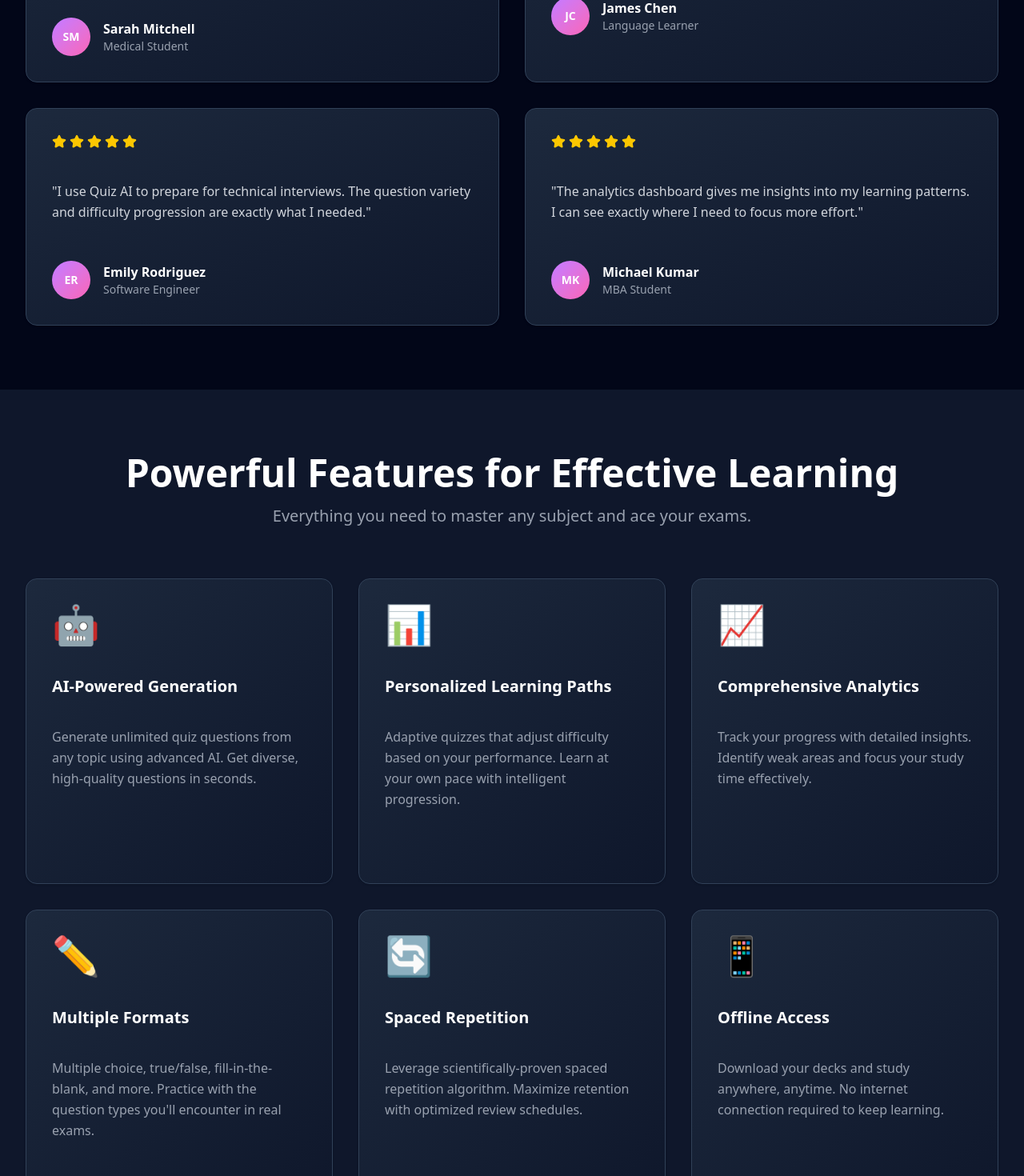
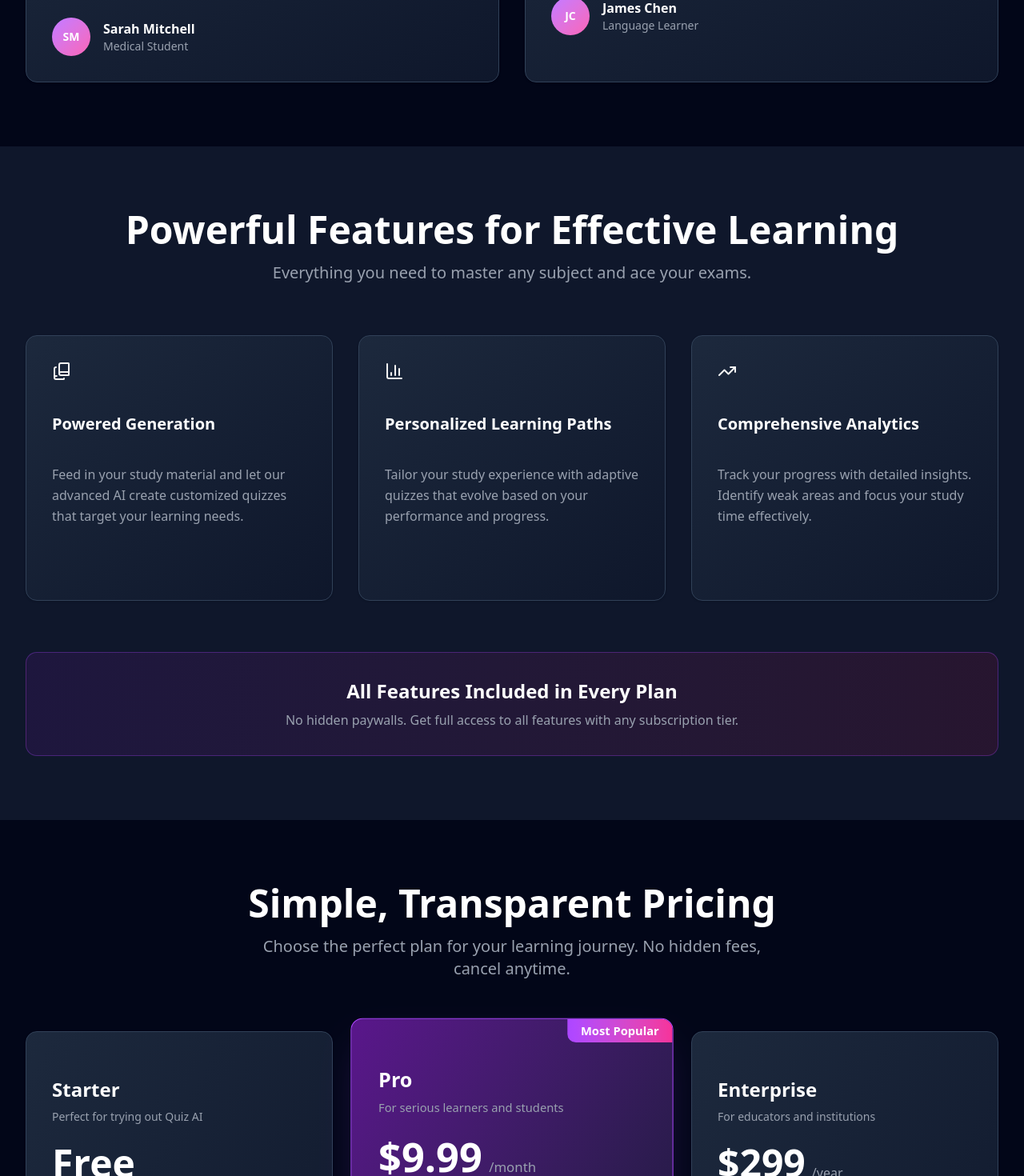
Before and after one commit to oskarjolofsson/quiz_ai, a Next.js app in the folder frontend/: page / in a window 1280 px wide. Shown: the part 1320-2790 px from the top of the page at 80% size. Built offline with nearby package versions, Linux system fonts and the light colour scheme.

Commit message:
clean up components

```diff
--- a/frontend/components/inhouse/landing/features.tsx
+++ b/frontend/components/inhouse/landing/features.tsx
@@ -1,49 +1,32 @@
 import { Card } from '@/components/ui/card';
-import { CheckCircle2 } from 'lucide-react';
+import { ReactNode } from 'react';
+import { BookCopy, ChartColumn, CheckCircle2, TrendingUp } from 'lucide-react';
 
 interface Feature {
   id: number;
   title: string;
   description: string;
-  icon: string;
+  icon: ReactNode;
 }
 
 const features: Feature[] = [
   {
     id: 1,
-    title: 'AI-Powered Generation',
-    description: 'Generate unlimited quiz questions from any topic using advanced AI. Get diverse, high-quality questions in seconds.',
-    icon: '🤖',
+    title: 'Powered Generation',
+    description: 'Feed in your study material and let our advanced AI create customized quizzes that target your learning needs.',
+    icon: <BookCopy />,
   },
   {
     id: 2,
     title: 'Personalized Learning Paths',
-    description: 'Adaptive quizzes that adjust difficulty based on your performance. Learn at your own pace with intelligent progression.',
-    icon: '📊',
+    description: 'Tailor your study experience with adaptive quizzes that evolve based on your performance and progress.',
+    icon: <ChartColumn />,
   },
   {
     id: 3,
     title: 'Comprehensive Analytics',
     description: 'Track your progress with detailed insights. Identify weak areas and focus your study time effectively.',
-    icon: '📈',
-  },
-  {
-    id: 4,
-    title: 'Multiple Formats',
-    description: 'Multiple choice, true/false, fill-in-the-blank, and more. Practice with the question types you\'ll encounter in real exams.',
-    icon: '✏️',
-  },
-  {
-    id: 5,
-    title: 'Spaced Repetition',
-    description: 'Leverage scientifically-proven spaced repetition algorithm. Maximize retention with optimized review schedules.',
-    icon: '🔄',
-  },
-  {
-    id: 6,
-    title: 'Offline Access',
-    description: 'Download your decks and study anywhere, anytime. No internet connection required to keep learning.',
-    icon: '📱',
+    icon: <TrendingUp />,
   },
 ];
 
--- a/frontend/components/inhouse/landing/hero.tsx
+++ b/frontend/components/inhouse/landing/hero.tsx
@@ -36,7 +36,7 @@ export function Hero() {
         </div>
 
         {/* Stats */}
-        <div className="grid grid-cols-3 gap-4 sm:gap-8 pt-12 border-t border-gray-700">
+        {/* <div className="grid grid-cols-3 gap-4 sm:gap-8 pt-12 border-t border-gray-700">
           <div>
             <p className="text-3xl sm:text-4xl font-bold text-purple-400">10K+</p>
             <p className="text-gray-400 mt-2">Active Users</p>
@@ -49,7 +49,7 @@ export function Hero() {
             <p className="text-3xl sm:text-4xl font-bold text-purple-400">1M+</p>
             <p className="text-gray-400 mt-2">Questions Answered</p>
           </div>
-        </div>
+        </div> */}
       </div>
     </section>
   );
--- a/frontend/components/inhouse/landing/testimonials.tsx
+++ b/frontend/components/inhouse/landing/testimonials.tsx
@@ -27,22 +27,7 @@ const testimonials: Testimonial[] = [
     rating: 5,
     avatar: 'JC',
   },
-  {
-    id: 3,
-    name: 'Emily Rodriguez',
-    role: 'Software Engineer',
-    content: 'I use Quiz AI to prepare for technical interviews. The question variety and difficulty progression are exactly what I needed.',
-    rating: 5,
-    avatar: 'ER',
-  },
-  {
-    id: 4,
-    name: 'Michael Kumar',
-    role: 'MBA Student',
-    content: 'The analytics dashboard gives me insights into my learning patterns. I can see exactly where I need to focus more effort.',
-    rating: 5,
-    avatar: 'MK',
-  },
+
 ];
 
 export function Testimonials() {
```
